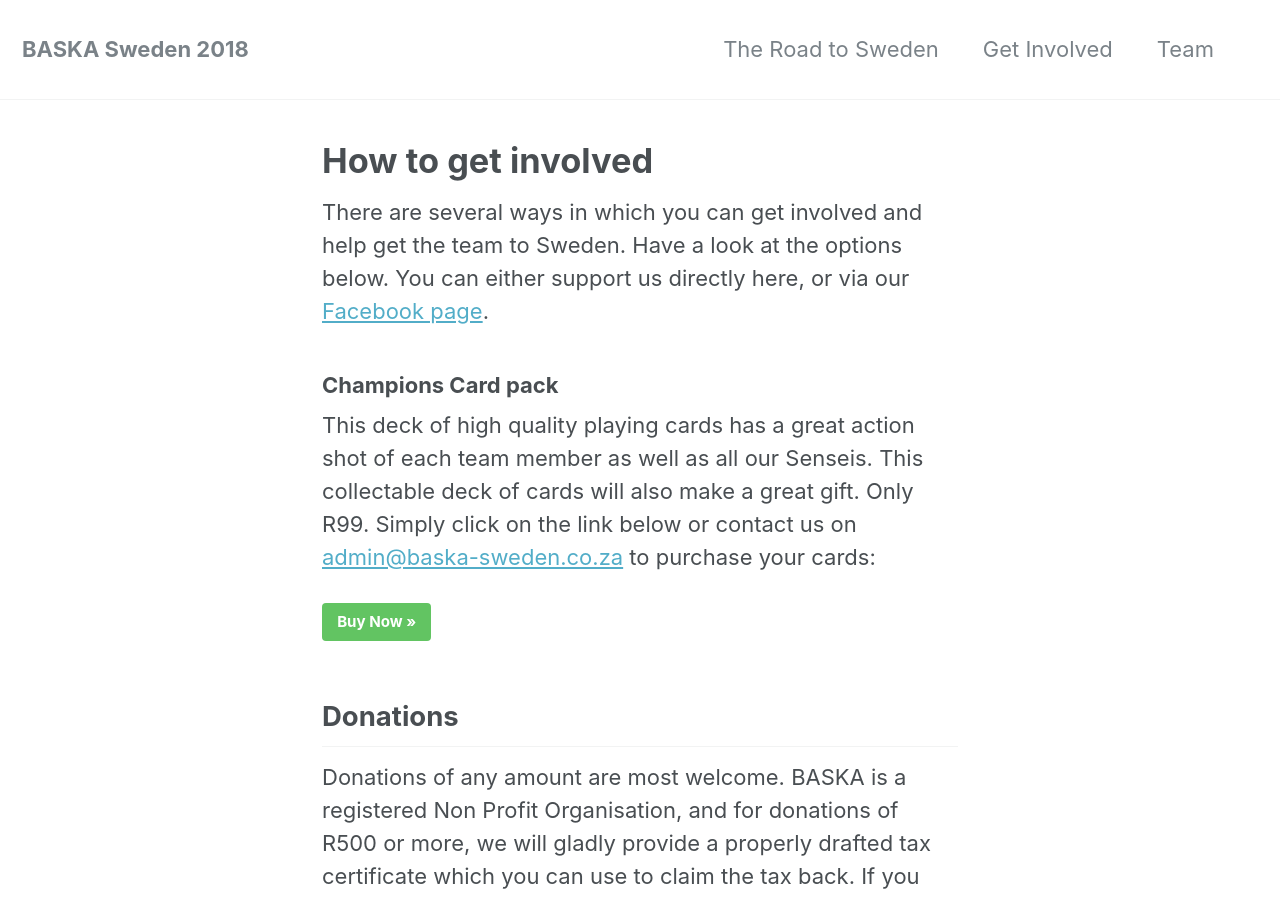
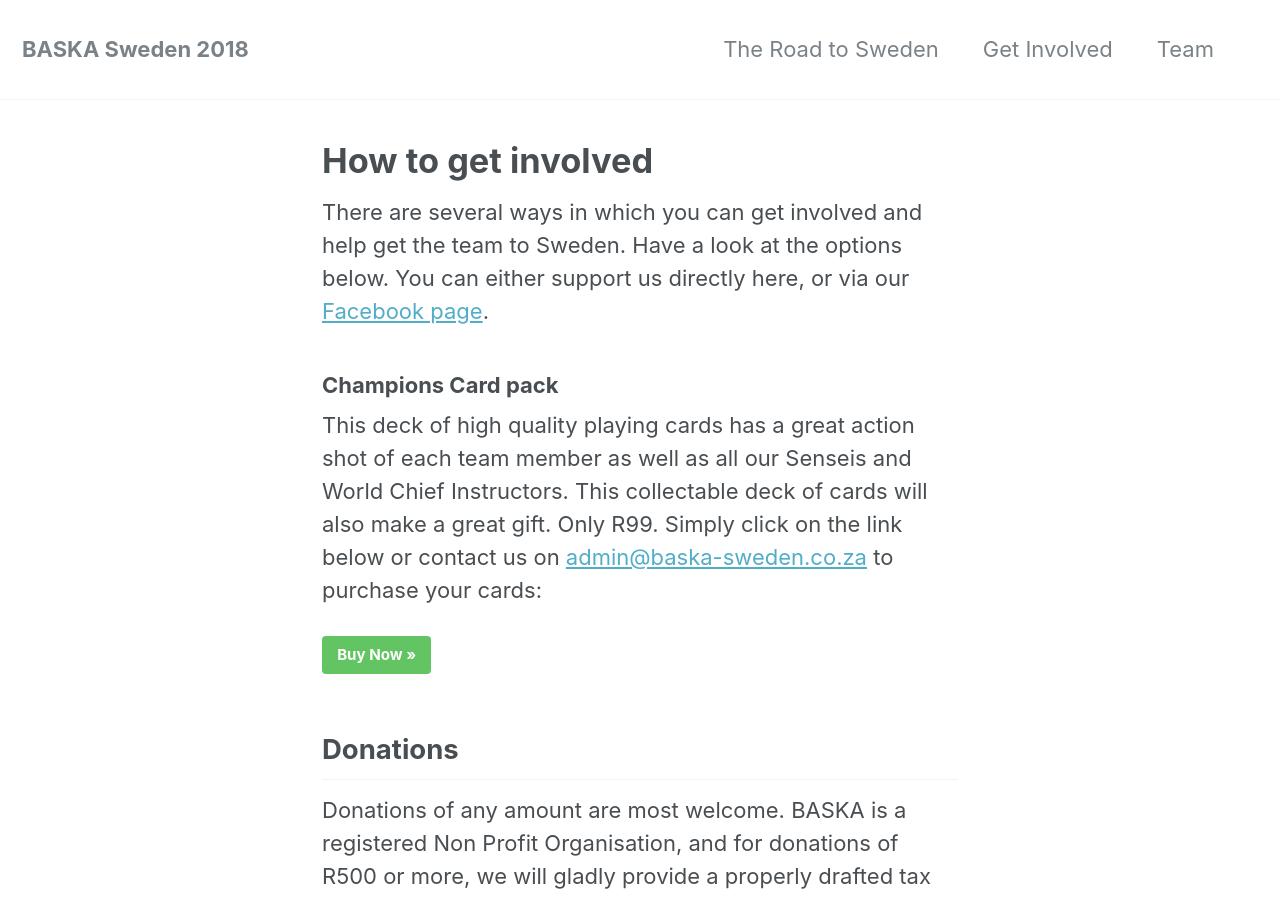
Before and after one commit to BASKA-SA/baska-sweden.co.za, a Jekyll site: the page built from _pages/get-involved.md, in a window 1280 px wide and 900 px high. Built offline with Jekyll 4.4.1, drawn with Linux system fonts in a browser that asks for light colours.

```diff
--- a/_pages/get-involved.md
+++ b/_pages/get-involved.md
@@ -9,8 +9,9 @@ here, or via our [Facebook page](https://www.facebook.com/Baska-Sweden-2018-1427
 
 ### Champions Card pack
 This deck of high quality playing cards has a great action shot of each team
-member as well as all our Senseis. This collectable deck of cards will also
-make a great gift. Only R99. Simply click on the link below or contact us on [admin@baska-sweden.co.za](mailto:admin@baska-sweden.co.za) to purchase your cards:
+member as well as all our Senseis and World Chief Instructors. This collectable
+deck of cards will also make a great gift. Only R99. Simply click on the link
+below or contact us on [admin@baska-sweden.co.za](mailto:admin@baska-sweden.co.za) to purchase your cards:
 
 [Buy Now >>](https://docs.google.com/forms/d/e/1FAIpQLSe69eO89aGfjMKQGKyXCxKYujk1CHV_cxDB5cMITNFN8oMq4w/viewform?usp=pp_url&entry.1293732567=1){: .btn .btn--success .btn--small}
 
```
Also changed, not shown: index.md (+4 -2 lines).
